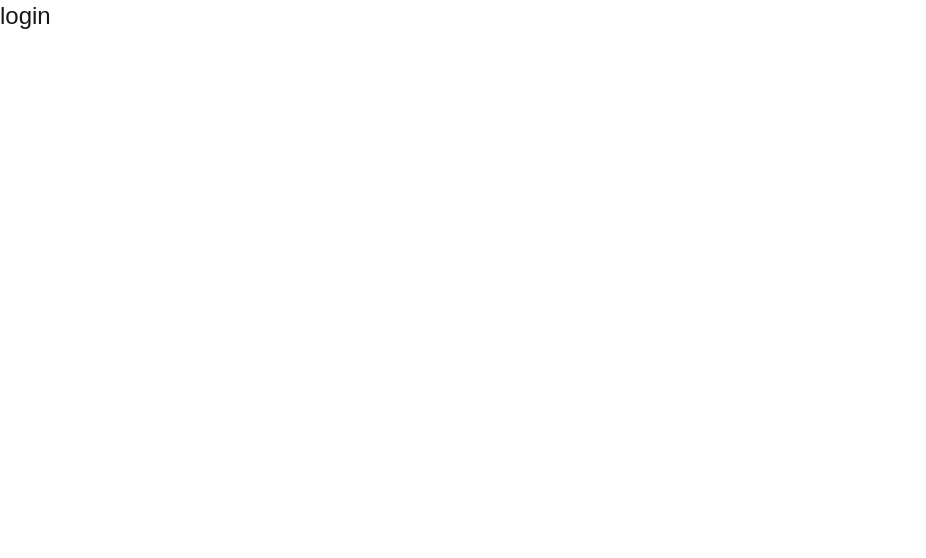
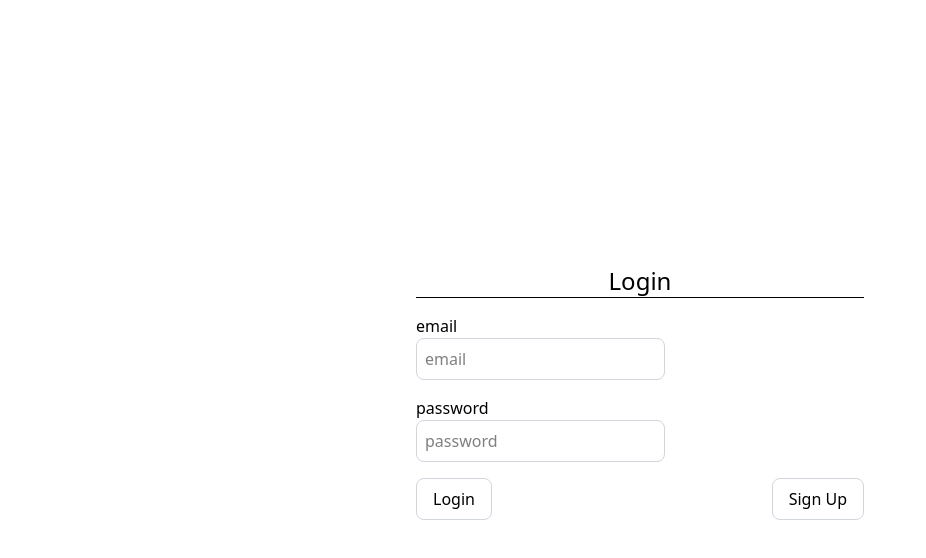
Before and after one commit to JulieGunawan/nextjs-authTest, a Next.js app in the folder auth-test/: page /login in a window 1280 px wide. Shown: the top 558 px of the page, without its empty margins (0-926 px from the left). Built offline with nearby package versions, Linux system fonts and the light colour scheme.

Commit message:
create an api for post user

```diff
--- a/auth-test/src/app/api/users/signup/route.ts
+++ b/auth-test/src/app/api/users/signup/route.ts
@@ -0,0 +1,42 @@
+import {connect} from "@/dbConfig/dbConfig";
+import User from "@/models/userModel";
+import { NextRequest, NextResponse } from "next/server";
+import bcrypt from "bcryptjs";
+
+
+connect();
+
+export async function POST(request: NextRequest) {
+  try{
+    const reqBody = await request.json();
+    const {username, email, password} = reqBody
+
+    //check if user is exists
+    const user = await User.findOne({email});
+    if (user){
+      return NextResponse.json({error: "User already exists"}, {status: 400})
+    }
+
+    //hash password
+    const salt = await bcrypt.genSalt(10);
+    const hashedPassword = await bcrypt.hash(password, salt);
+
+    //create new user
+    const newUser = new User({
+      username,
+      email,
+      password: hashedPassword
+    })
+
+    const savedUser = await newUser.save();
+
+    return NextResponse.json({
+      message: "User created successfully",
+      success: true,
+      savedUser
+    },{status: 201})
+  } catch (err) {
+    const error = err as Error
+    return NextResponse.json({error: error.message}, {status: 500})
+  }
+}
--- a/auth-test/src/app/login/page.tsx
+++ b/auth-test/src/app/login/page.tsx
@@ -1,7 +1,54 @@
-export default function Login() {
+"use client";
+import Link from "next/link";
+import React from "react";
+import {useRouter} from "next/navigation";
+import {axios} from "axios";
+
+
+
+export default function LoginPage() {
+  const [user, setUser] = React.useState({
+    email: "",
+    password: "",
+  })
+  const onLogin = async() => {
+
+  }
+
   return (
-    <div className="flex">
-      <h1 className="text-2xl">login</h1>
+    <div className="flex flex-col items-center justify-center min-h-screen py-2 gap-2">
+      <div className="w-full max-w-md" >
+        <h2 className="text-2xl text-center">Login</h2>
+        <hr className="mb-4"/>
+        <div className="w-full">
+          <label htmlFor="email" className="text-left block">email</label>
+          <input
+            className="p-2 border border-gray-300 rounded-lg mb-4 focus:outline-none focus:border-gray-600 text-black"
+            id="email"
+            type="email"
+            value={user.email}
+            onChange={(e) => setUser({ ...user, email: e.target.value })}
+            placeholder="email"
+          />
+        </div>
+        <div className="w-full">
+          <label htmlFor="password" className="text-left block">password</label>
+          <input
+            className="p-2 border border-gray-300 rounded-lg mb-4 focus:outline-none focus:border-gray-600 text-black"
+            id="password"
+            type="password"
+            value={user.password}
+            onChange={(e) => setUser({ ...user, password: e.target.value })}
+            placeholder="password"
+          />
+        </div>
+        <div className="w-full flex justify-between">
+          <button onClick={onLogin} className="px-4 py-2 border border-gray-300 rounded-lg mb-4 focus:outline-none focus:border-gray-600 hover:bg-black hover:text-white">
+            Login
+          </button>
+          <Link href="/signup" className="px-4 py-2 border border-gray-300 rounded-lg mb-4 focus:outline-none focus:border-gray-600 hover:bg-black hover:text-white">Sign Up</Link>
+        </div>
+      </div>
     </div>
   );
 }
--- /dev/null
+++ b/auth-test/src/app/profile/[id]/page.tsx
@@ -0,0 +1,9 @@
+export default function UserProfilePage({params}: any) {
+  return (
+    <div className = "flex flex-col items-center justify-center min-h-screen py-2 gap-2">
+      <h1>Profile</h1>
+      <hr />
+      <p className="text-2xl">Profile Page: {params.id}</p>
+    </div>
+  );
+}
--- /dev/null
+++ b/auth-test/src/app/profile/page.tsx
@@ -0,0 +1,8 @@
+export default function ProfilePage() {
+  return (
+    <div className = "flex flex-col items-center justify-center min-h-screen py-2 gap-2">
+      <h1>Profile</h1>
+      <hr />
+    </div>
+  );
+}
--- /dev/null
+++ b/auth-test/src/models/userModel.ts
@@ -0,0 +1,34 @@
+import mongoose from "mongoose";
+
+const userSchema = new mongoose.Schema({
+  username:{
+    type: String,
+    required: [true, "Please provide a username"],
+    unique: true,
+  },
+  email: {
+    type: String,
+    required: [true, "Please provide an email"],
+    unique: true,
+  },
+  password: {
+    type: String,
+    required: [true, "Please provide a password"],
+  },
+  isVerified:{
+    type: Boolean,
+    default: false,
+  },
+  isAdmin: {
+    type: Boolean,
+    default: false,
+  },
+  forgotPasswordToken: String,
+  forgotPasswordTokenExpiry: Date,
+  verifyToken: String,
+  verifyTokenExpiry: Date
+})
+
+const User = mongoose.models.users || mongoose.model("users", userSchema);
+
+export default User;
```
Also changed, not shown: auth-test/src/app/globals.css (+4 -4 lines).
